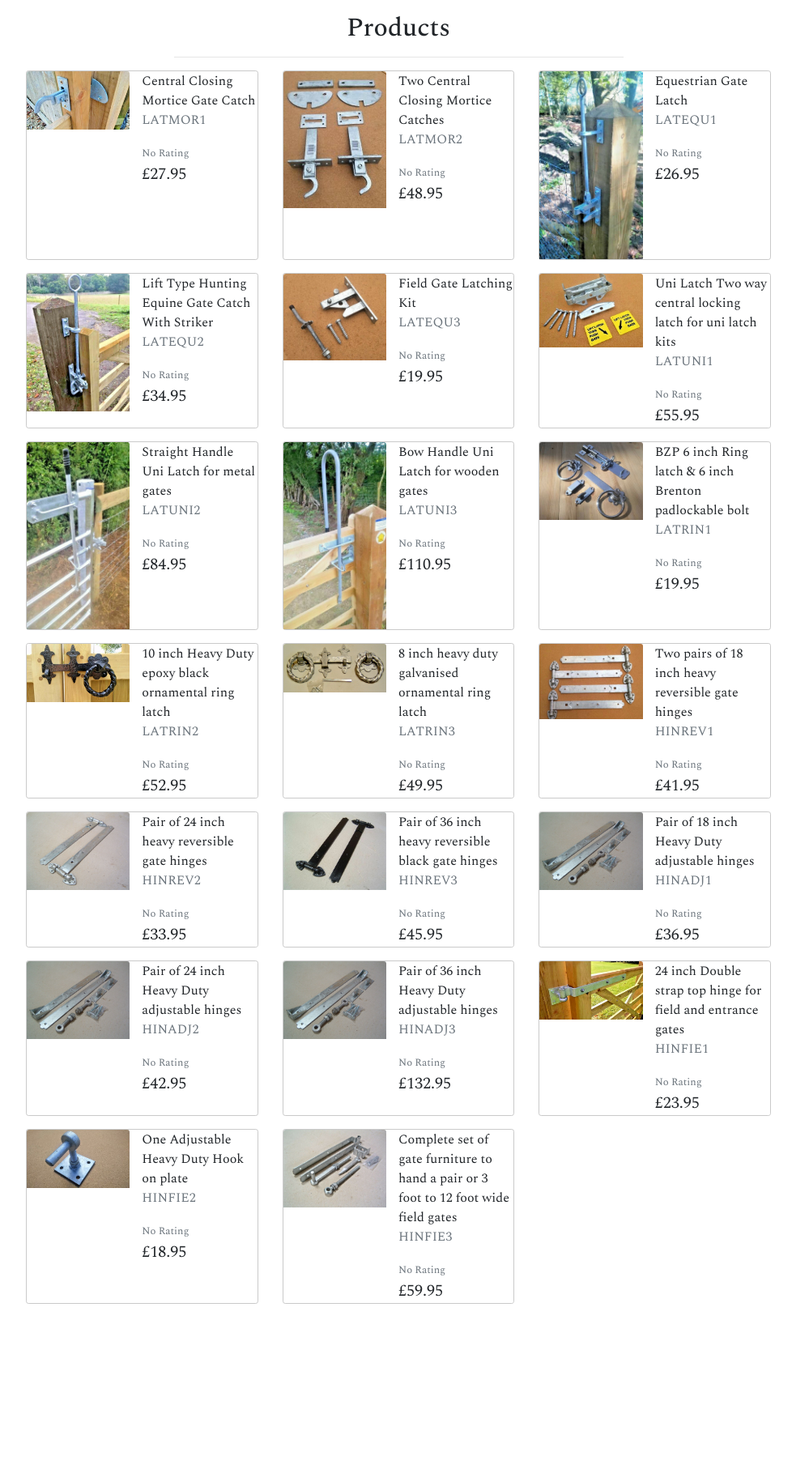
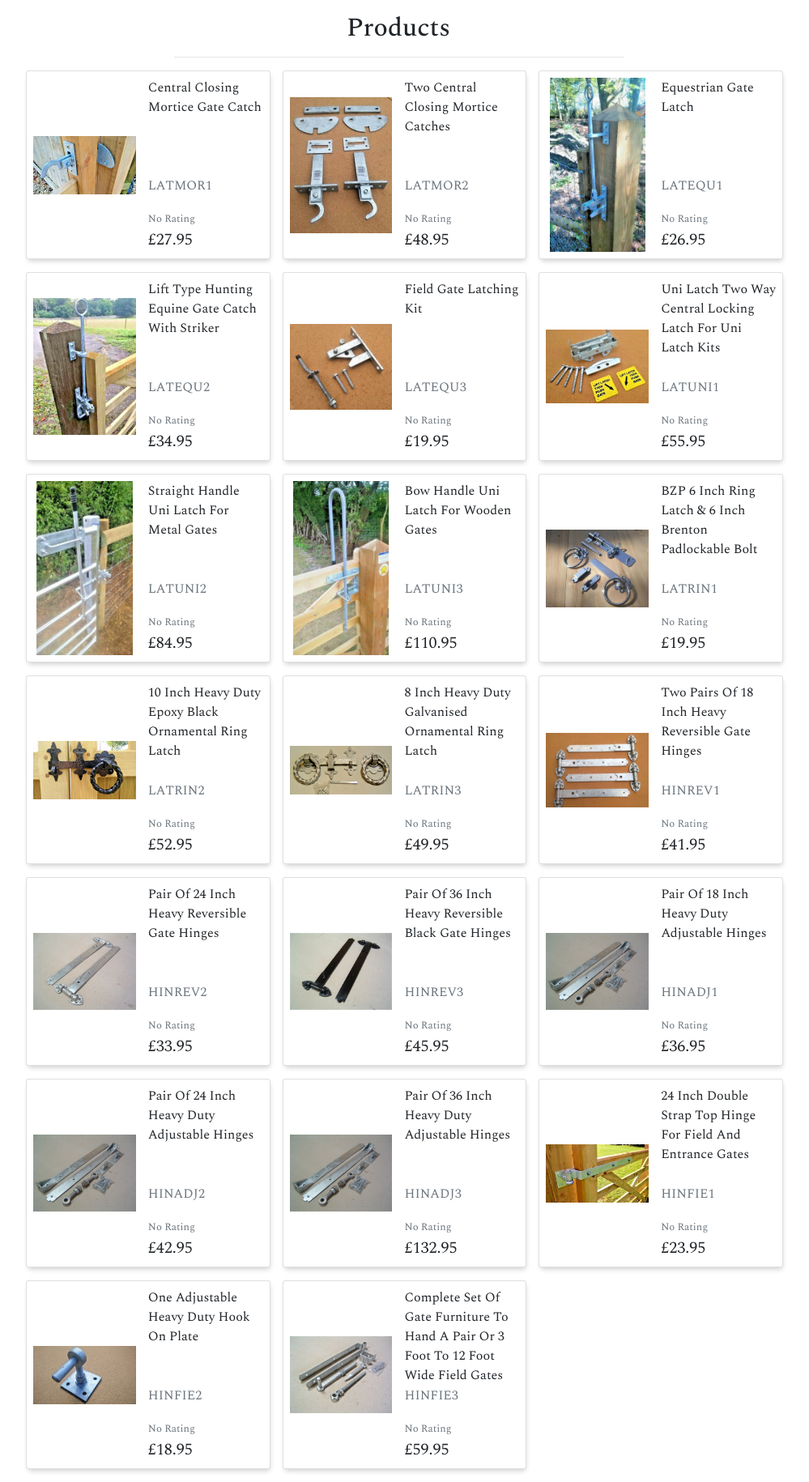
Before and after one commit to HowellsJonathan/milestone-4-gfd, a Django app: template gate_fittings_direct/products/templates/products/products.html in a window 1280 px wide. Shown: the whole page at 81% size, without its empty margins (148-1147 px from the left). Before the commit the page ends 1610 px from the top, so only its background shows below. Run offline with Django 3.2, Linux system fonts and the light colour scheme; the template is opened without the code that fills it: values that come from a table or form of the project are taken from there, others are empty; data comes from the database, SQL or seed files in the repository; some libraries are stand-ins or nearby versions; some web fonts are replaced.

Commit message:
Styled cards and contents for desktop

```diff
--- a/gate_fittings_direct/products/templates/products/products.html
+++ b/gate_fittings_direct/products/templates/products/products.html
@@ -21,27 +21,27 @@
                 </div>
                 <div class="row">
                     {% for product in products %}
-                        <div class="col-lg-6 col-xl-4 mb-3">
-                            <div class="card h-100 card-border">
+                        <div class="col-lg-6 col-xl-4 mb-3 pr-0">
+                            <div class="card h-100 card-border py-2 px-2">
                                 <div class="row">
                                     <div class="col-6">
                                         {% if product.image %}
                                             <a href="#">
                                                 <div class="product-img-container">
-                                                    <img src="../../../media/{{ product.image }}" class="card-img-top" alt="{{ product.name }}">
+                                                    <img src="../../../media/{{ product.image }}" class="centered-img" alt="{{ product.name }}">
                                                 </div>
                                             </a>
                                         {% else %}
                                             <a href="#">
                                                 <div class="product-img-container">
-                                                    <img src="{{ MEDIA_URL }}noimage.png" class="card-img-top" alt="{{ product.name }}">
+                                                    <img src="{{ MEDIA_URL }}noimage.png" class="centered-img" alt="{{ product.name }}">
                                                 </div>
                                             </a>
                                         {% endif %}
                                     </div>
                                     <div class="col-6 pl-0">
                                         <div class="card-body px-0 py-0">
-                                            <p class="mb-0">{{ product.name }}</p>
+                                            <p class="mb-0 text-capitalize">{{ product.name }}</p>
                                         </div>
                                         <div class="card-footer bg-white py-0 px-0 border-0 text-left">
                                             <div class="row">
--- a/gate_fittings_direct/static/css/products.css
+++ b/gate_fittings_direct/static/css/products.css
@@ -1,6 +1,26 @@
 /** @format */
 
 .card-border {
-    border: solid 1px #cacaca;
     border-radius: 0.2rem;
+    box-shadow: 1px 4px 6px -2px rgb(0, 0, 0, 0.2);
 }
+
+.product-img-container {
+    width: 100%;
+    height: 215px;
+    display: flex;
+    background: #fff;
+}
+
+.centered-img {
+    display: block;
+    max-height: 100%;
+    max-width: 100%;
+    margin: auto;
+}
+
+.card-footer {
+    position: absolute;
+    bottom: 0;
+    left: 0;
+}
```
